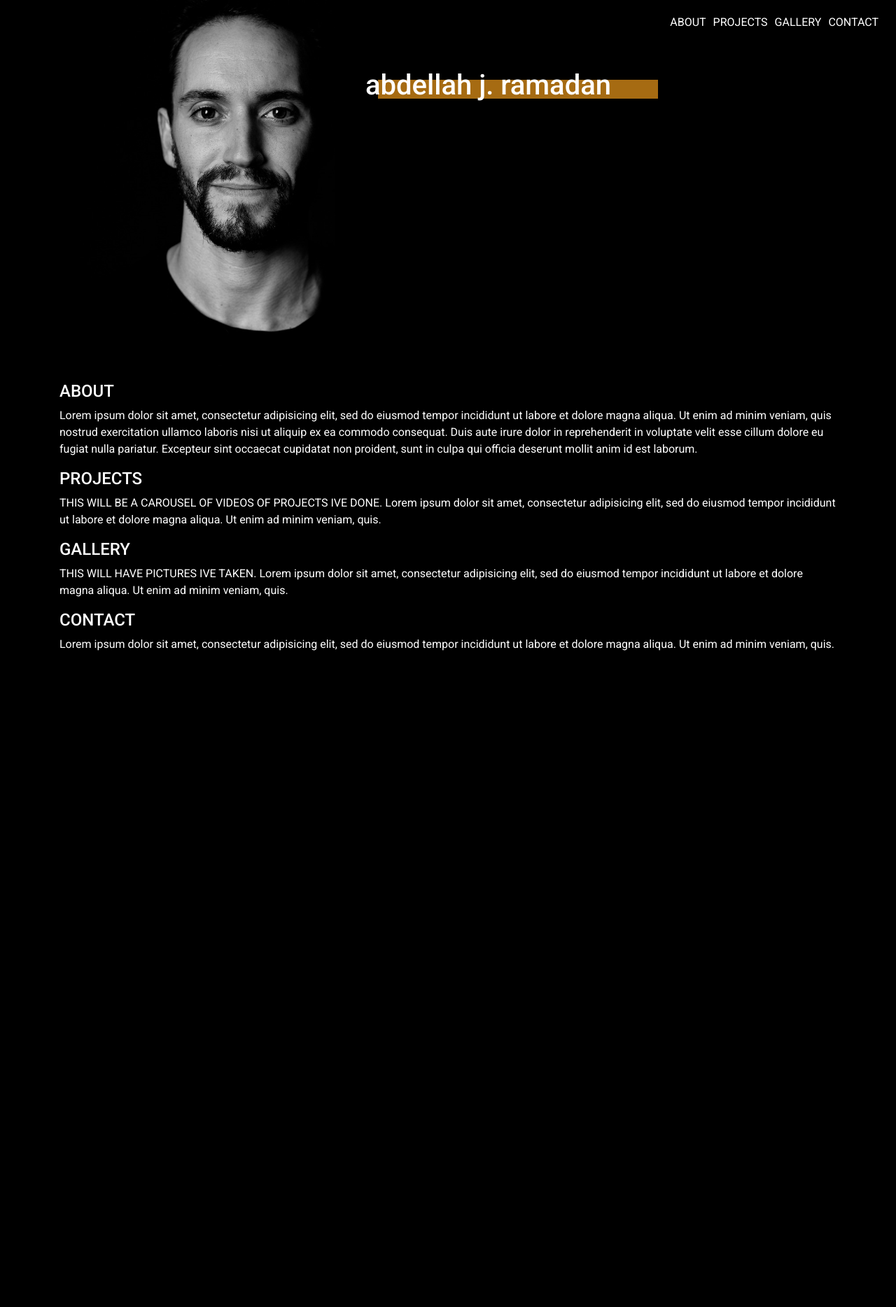
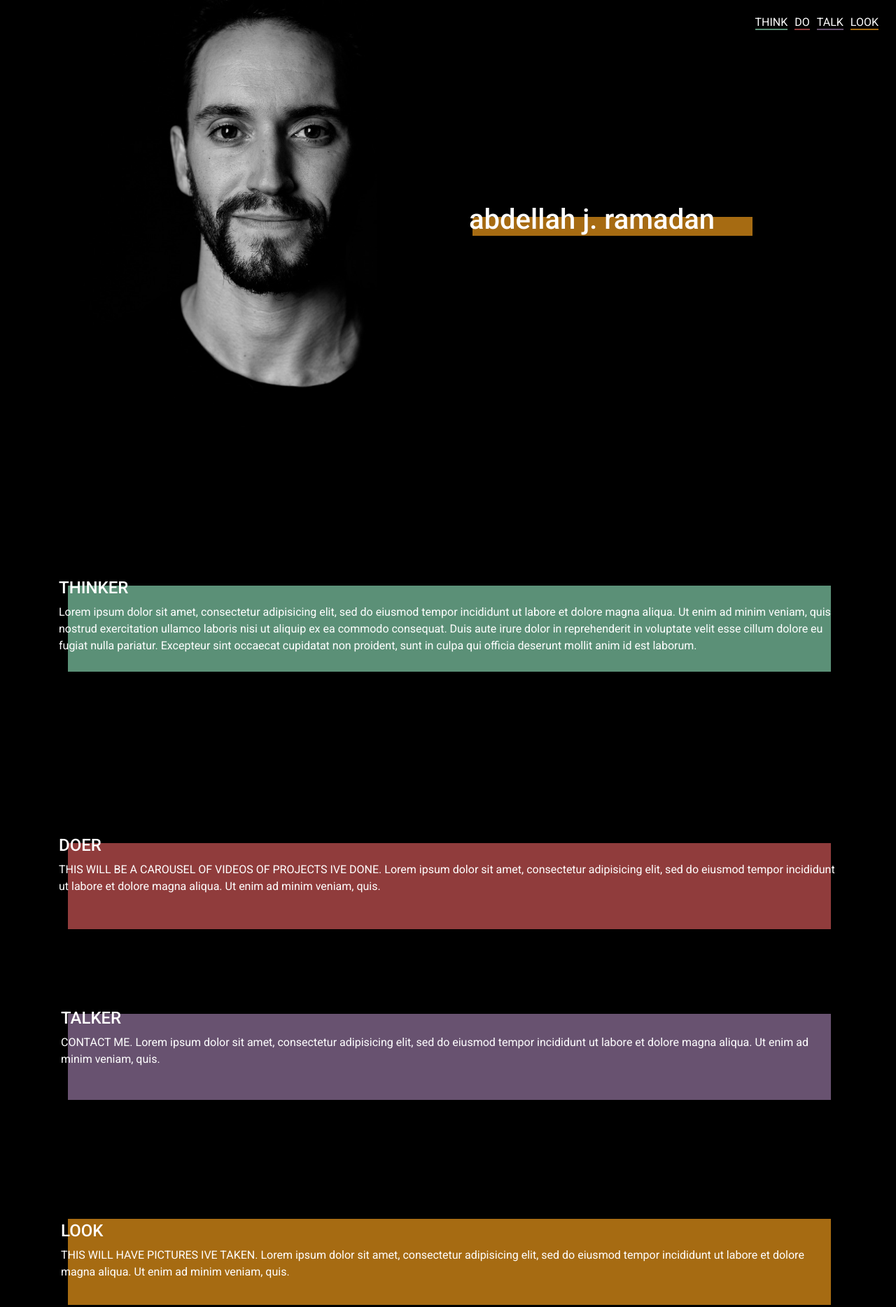
Before and after one commit to ajrmdn/capstone, a plain HTML site: page index.html in a window 1280 px wide. Shown: the whole page at 70% size. Before the commit the page ends 949 px from the top, so only its background shows below. Drawn offline with nearby package versions, Linux system fonts and the light colour scheme.

Commit message:
add more styling and interactive buttons.

```diff
--- a/index.html
+++ b/index.html
@@ -6,11 +6,12 @@
   <title>Abdellah Ramadan</title>
 </head>
 <body>
+
   <nav class="navbar">
-    <li><a href="about">ABOUT</a></li>
-    <li><a href="projects">PROJECTS</a></li>
-    <li><a href="gallery">GALLERY</a></li>
-    <li><a href="contact">CONTACT</a></li>
+    <li><a href="about" id="think">THINK</a></li>
+    <li><a href="projects" id="do">DO</a></li>
+    <li><a href="contact" id="talk">TALK</a></li>
+    <li><a href="gallery" id="look">LOOK</a></li>
   </nav>
 
   <div class="container">
@@ -20,30 +21,43 @@
           <img class="col-md-12" src="./abdellah-3.jpeg">
         </div>
         <div class="col-md-6 name-div">
-          <div class="rectangle">
+          <div class="name-rectangle">
           </div>
           <h1 class="name">abdellah j. ramadan</h1>
         </div>
       </div>
-      <section class="about" id="about">
-        <h4>ABOUT</h4>
+
+      <div class="thinker-rectangle">
+      </div>
+      <section class="thinker" id="thinker">
+        <h4>THINKER</h4>
         <p>Lorem ipsum dolor sit amet, consectetur adipisicing elit, sed do eiusmod tempor incididunt ut labore et dolore magna aliqua. Ut enim ad minim veniam, quis nostrud exercitation ullamco laboris nisi ut aliquip ex ea commodo consequat. Duis aute irure dolor in reprehenderit in voluptate velit esse cillum dolore eu fugiat nulla pariatur. Excepteur sint occaecat cupidatat non proident, sunt in culpa qui officia deserunt mollit anim id est laborum.</p>
       </section>
+      <br> <br> <br> <br> <br>
 
-      <section class="projects" id="projects">
-        <h4>PROJECTS</h4>
+      <div class="doer-rectangle">
+      </div>
+      <section class="doer" id="doer">
+        <h4>DOER</h4>
         <p> THIS WILL BE A CAROUSEL OF VIDEOS OF PROJECTS IVE DONE. Lorem ipsum dolor sit amet, consectetur adipisicing elit, sed do eiusmod tempor incididunt ut labore et dolore magna aliqua. Ut enim ad minim veniam, quis.</p>
       </section>
+      <br> <br> <br> <br> <br>
 
+      <div class="talker-rectangle">
+      </div>
+      <section class="talker" id="talker">
+        <h4>TALKER</h4>
+        <p>CONTACT ME. Lorem ipsum dolor sit amet, consectetur adipisicing elit, sed do eiusmod tempor incididunt ut labore et dolore magna aliqua. Ut enim ad minim veniam, quis.</p>
+      </section>
+      <br> <br> <br> <br> <br>
+
+      <div class="gallery-rectangle">
+      </div>
       <section class="gallery" id="gallery">
-        <h4>GALLERY</h4>
+        <h4>LOOK</h4>
         <p> THIS WILL HAVE PICTURES IVE TAKEN. Lorem ipsum dolor sit amet, consectetur adipisicing elit, sed do eiusmod tempor incididunt ut labore et dolore magna aliqua. Ut enim ad minim veniam, quis.</p>
       </section>
 
-      <section class="contact" id="contact">
-        <h4>CONTACT</h4>
-        <p>Lorem ipsum dolor sit amet, consectetur adipisicing elit, sed do eiusmod tempor incididunt ut labore et dolore magna aliqua. Ut enim ad minim veniam, quis.</p>
-      </section>
 
     </body>
     </html>
--- a/styles.css
+++ b/styles.css
@@ -19,6 +19,82 @@ nav a {
   margin: 5px;
 }
 
+nav li #think {
+  border-bottom-style: solid;
+  border-bottom-color: #5B9077;
+  border-bottom-width: 2px;
+}
+
+nav li #do {
+  border-bottom-style: solid;
+  border-bottom-color: #903C3C;
+  border-bottom-width: 2px;
+}
+
+nav li #talk {
+  border-bottom-style: solid;
+  border-bottom-color: #685270;
+  border-bottom-width: 2px;
+}
+
+nav li #look {
+  border-bottom-style: solid;
+  border-bottom-color: #A66B12;
+  border-bottom-width: 2px;
+}
+
+nav li #think:hover {
+  text-decoration: none;
+	border: none;
+	background: #5B9077;
+	color: #f2f2f2;
+	padding: 10px;
+	font-size: 18px;
+	border-radius: 5px;
+	position: relative;
+	box-sizing: border-box;
+	transition: all 500ms ease;
+}
+
+nav li #do:hover {
+  text-decoration: none;
+	border: none;
+	background: #903C3C;
+	color: #f2f2f2;
+	padding: 10px;
+	font-size: 18px;
+	border-radius: 5px;
+	position: relative;
+	box-sizing: border-box;
+	transition: all 500ms ease;
+}
+
+nav li #talk:hover {
+  text-decoration: none;
+	border: none;
+	background: #685270;
+	color: #f2f2f2;
+	padding: 10px;
+	font-size: 18px;
+	border-radius: 5px;
+	position: relative;
+	box-sizing: border-box;
+	transition: all 500ms ease;
+}
+
+nav li #look:hover {
+  text-decoration: none;
+	border: none;
+	background: #A66B12;
+	color: #f2f2f2;
+	padding: 10px;
+	font-size: 18px;
+	border-radius: 5px;
+	position: relative;
+	box-sizing: border-box;
+	transition: all 500ms ease;
+}
+
 .navbar {
   float: right;
   padding: 20px;
@@ -30,10 +106,10 @@ nav a {
   top: 10px;
 }
 
-.rectangle {
+.name-rectangle {
   position: relative;
-  left: 515px;
-  top: 104px;
+  left: 650px;
+  top: 300px;
   height: 100px;
   width: 400px;
   background-color: #A66B12;
@@ -46,11 +122,118 @@ nav a {
 
 .name {
   position: relative;
-  top: 61px;
-  left: 497px;
+  left: 645px;
+  top: 253px;
   z-index: 100;
 }
 
+.thinker-div {
+  position: absolute;
+  left: 10px;
+  top: 10px;
+}
+
+.thinker-rectangle {
+  position: relative;
+  left: 12px;
+  top: 201px;
+  height: 100px;
+  width: 1090px;
+  background-color: #5B9077;
+  justify-content: center;
+  height: 123px;
+  display: flex;
+  align-items: center;
+  z-index: 100;
+}
+
+.thinker {
+  position: relative;
+  top: 67px;
+  left: -1px;
+  z-index: 100;
+}
+
+.doer-div {
+  position: absolute;
+  left: 10px;
+  top: 10px;
+}
+
+.doer-rectangle {
+  position: relative;
+  left: 12px;
+  top: 201px;
+  height: 100px;
+  width: 1090px;
+  background-color: #903C3C;
+  justify-content: center;
+  height: 123px;
+  display: flex;
+  align-items: center;
+  z-index: 100;
+}
+
+.doer {
+  position: relative;
+  top: 67px;
+  left: -1px;
+  z-index: 100;
+}
+
+.talker-div {
+  position: absolute;
+  left: 10px;
+  top: 10px;
+}
+
+.talker-rectangle {
+  position: relative;
+  left: 12px;
+  top: 101px;
+  height: 100px;
+  width: 1090px;
+  background-color: #685270;
+  justify-content: center;
+  height: 123px;
+  display: flex;
+  align-items: center;
+  z-index: 100;
+}
+
+.talker {
+  position: relative;
+  top: -30px;
+  left: 2px;
+  z-index: 100;
+}
+
+.gallery-div {
+  position: absolute;
+  left: 10px;
+  top: 10px;
+}
+
+.gallery-rectangle {
+  position: relative;
+  left: 12px;
+  top: 50px;
+  height: 100px;
+  width: 1090px;
+  background-color: #A66B12;
+  justify-content: center;
+  height: 123px;
+  display: flex;
+  align-items: center;
+  z-index: 100;
+}
+
+.gallery {
+  position: relative;
+  top: -70px;
+  left: 2px;
+  z-index: 100;
+}
 
 
 
```
